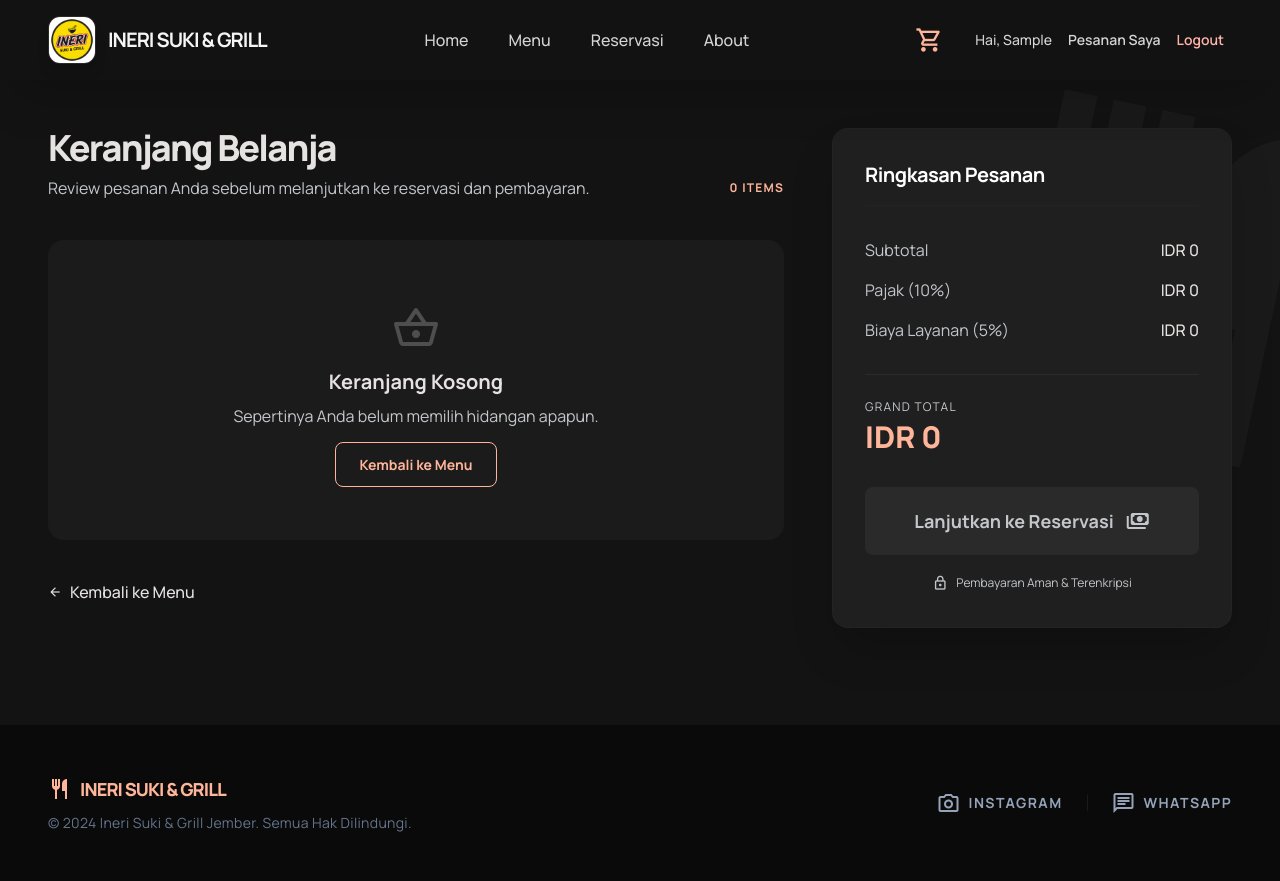
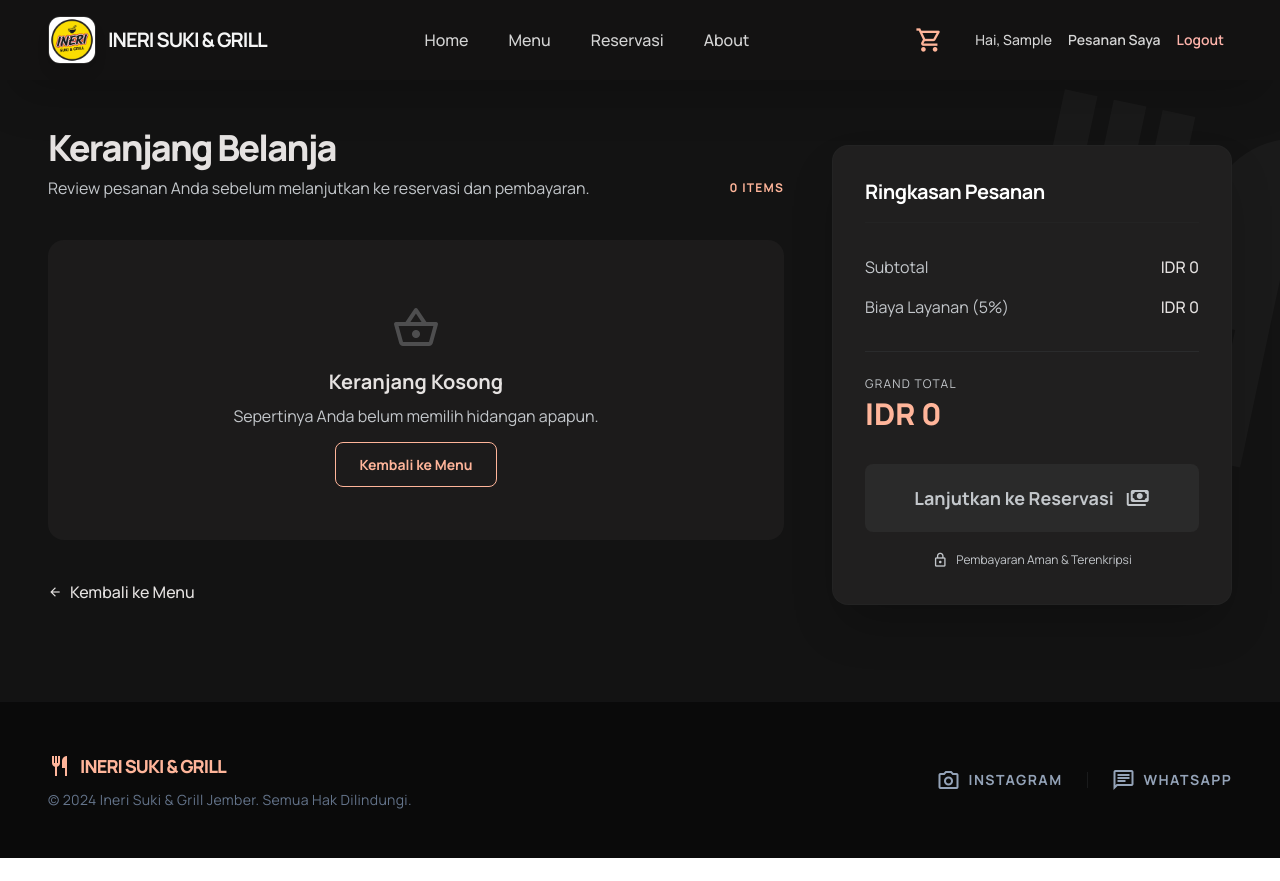
Before and after one commit to AkbarHusaini/website-reservasi-online-Ineri-suki, a React (Vite) app: page /cart in a window 1280 px wide. After the commit the page ends 858 px from the top, so only its background shows below. Built offline with nearby package versions, Linux system fonts and the light colour scheme; sample sign-in values are in the browser's storage.

Commit message:
Remove tax and update booking fee to 5k

```diff
--- a/src/pages/user/Cart.jsx
+++ b/src/pages/user/Cart.jsx
@@ -17,9 +17,8 @@ function Cart() {
   const navigate = useNavigate();
 
   const subtotal = cartItems.reduce((sum, item) => sum + item.price * item.qty, 0);
-  const tax = Math.round(subtotal * 0.1);
   const serviceFee = Math.round(subtotal * 0.05);
-  const grandTotal = subtotal + tax + serviceFee;
+  const grandTotal = subtotal + serviceFee;
 
   const handleCheckout = async () => {
     const token = localStorage.getItem('Ineri_token') || localStorage.getItem('IneriToken');
@@ -222,10 +221,7 @@ function Cart() {
                   <span>Subtotal</span>
                   <span className="font-medium text-on-surface">IDR {formatIDR(subtotal)}</span>
                 </div>
-                <div className="flex justify-between items-center text-on-surface-variant">
-                  <span>Pajak (10%)</span>
-                  <span className="font-medium text-on-surface">IDR {formatIDR(tax)}</span>
-                </div>
+
                 <div className="flex justify-between items-center text-on-surface-variant">
                   <span>Biaya Layanan (5%)</span>
                   <span className="font-medium text-on-surface">IDR {formatIDR(serviceFee)}</span>
--- a/src/pages/user/PaymentPage.jsx
+++ b/src/pages/user/PaymentPage.jsx
@@ -170,9 +170,8 @@ export default function PaymentPage() {
     );
 
     const subtotal = Number(order?.total_price) || 0;
-    const tax = Math.round(subtotal * 0.1);
     const serviceFee = Math.round(subtotal * 0.05);
-    const grandTotal = subtotal + tax + serviceFee;
+    const grandTotal = subtotal + serviceFee;
 
     const SuccessModal = () => (
         <div className="fixed inset-0 z-[100] flex items-center justify-center p-6 bg-black/80 backdrop-blur-md">
@@ -246,10 +245,7 @@ export default function PaymentPage() {
                                     <span>Subtotal</span>
                                     <span>Rp {subtotal.toLocaleString('id-ID')}</span>
                                 </div>
-                                <div className="flex justify-between text-xs text-on-surface-variant">
-                                    <span>Pajak (10%)</span>
-                                    <span>Rp {tax.toLocaleString('id-ID')}</span>
-                                </div>
+
                                 <div className="flex justify-between text-xs text-on-surface-variant">
                                     <span>Biaya Layanan (5%)</span>
                                     <span>Rp {serviceFee.toLocaleString('id-ID')}</span>
--- a/src/pages/user/Reservation.jsx
+++ b/src/pages/user/Reservation.jsx
@@ -7,7 +7,7 @@ import Footer from '../../components/Footer';
 import '../../index.css';
 
 const MAX_PER_TABLE = 4;
-const BOOKING_FEE_PER_TABLE = 10000;
+const BOOKING_FEE_PER_TABLE = 5000;
 
 
 
@@ -444,7 +444,7 @@ function Reservation() {
 
                 <div className="bg-surface-container-low p-3 rounded-lg mb-5">
                   <p className="text-[10px] text-on-surface-variant leading-relaxed uppercase tracking-wider">
-                    Booking fee Rp 10.000/meja dipotong dari tagihan akhir. Pembatalan perlu pemberitahuan 24 jam.
+                    Booking fee Rp 5.000/meja dipotong dari tagihan akhir. Pembatalan perlu pemberitahuan 24 jam.
                   </p>
                 </div>
 
```
